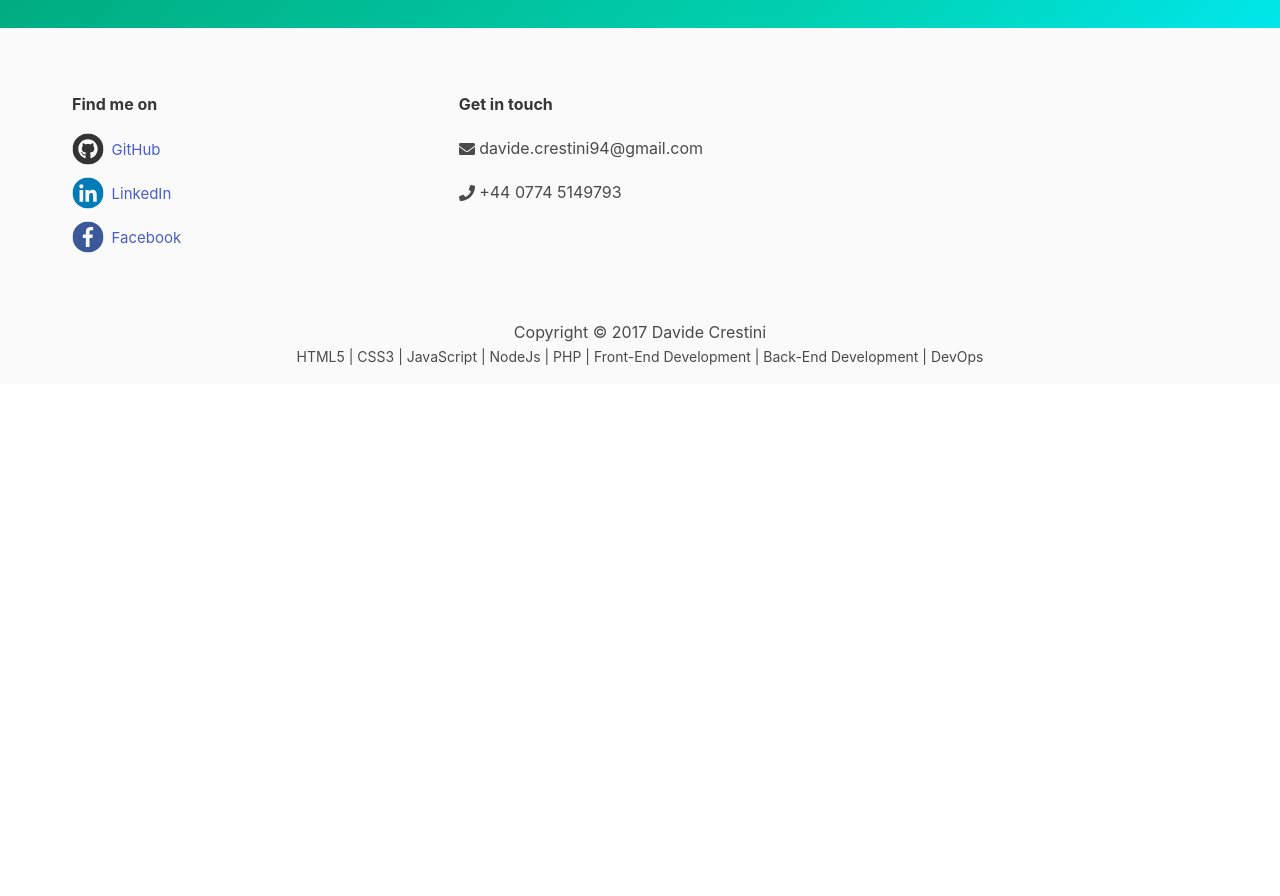
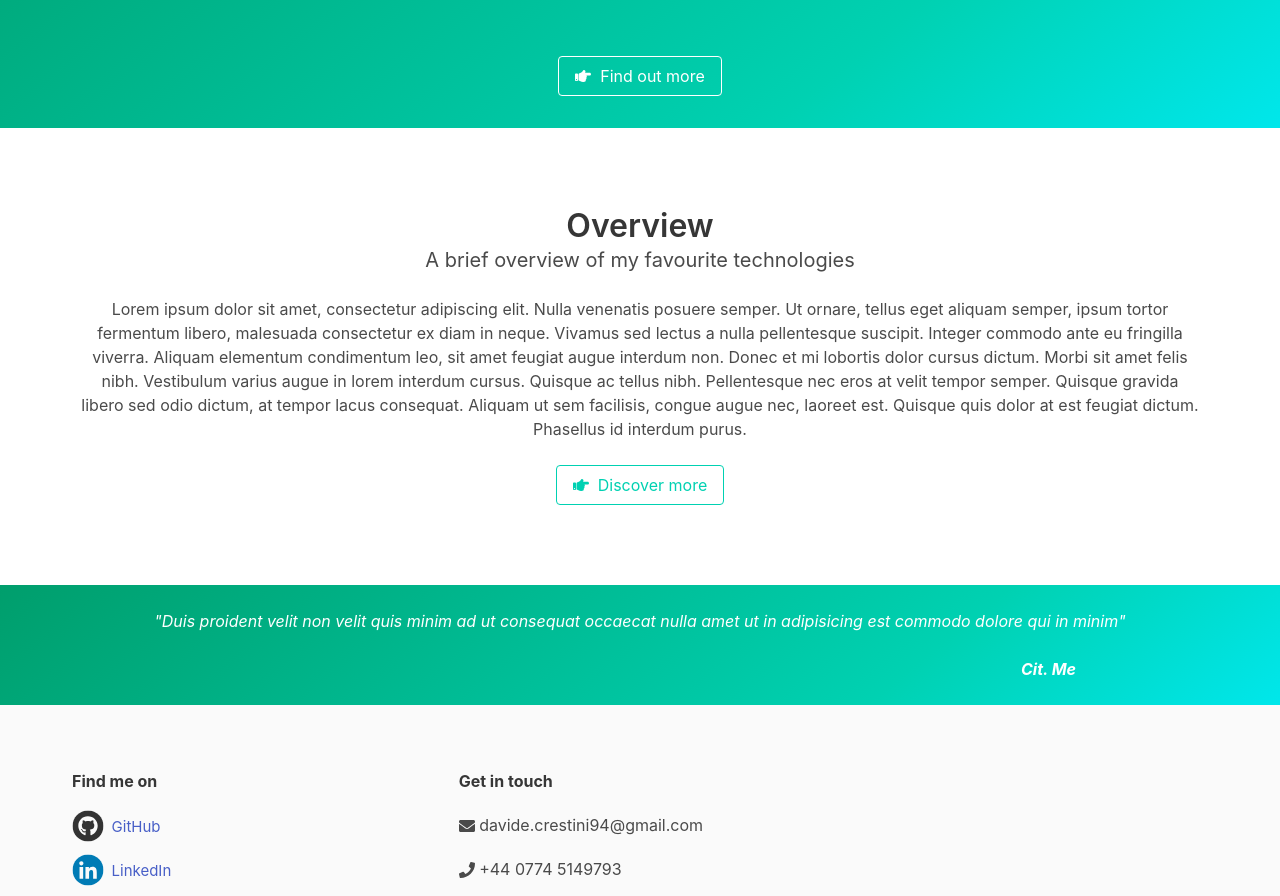
Before and after one commit to KrustyC/dcrestini.me, a React app: page / in a window 1280 px wide. Shown: the part 1371-2267 px from the top of the page. Before the commit the page ends 1755 px from the top, so only its background shows below. Built offline with nearby package versions, Linux system fonts and the light colour scheme.

Commit message:
overview

```diff
--- a/src/assets/home.scss
+++ b/src/assets/home.scss
@@ -13,7 +13,24 @@
    padding: 5rem !important;
 }
 
+.hero {
+  blockquote {
+    font-style: italic;
+  }
+
+  span.author {
+    float: right;
+    margin-right: 180px;
+    font-weight: bold;
+    font-style: italic;
+  }
+}
+
 .hero.interests {
+  .hero-header {
+    padding-top: 4em;
+  }
+
   .hero-foot {
     padding-top: 20px;
     padding-bottom: 2rem;
--- a/src/components/home/_interests.jsx
+++ b/src/components/home/_interests.jsx
@@ -15,6 +15,9 @@ class Interests extends Component {
   render(){
     return (
      <section className="hero is-primary is-bold interests">
+      <div className="hero-header has-text-centered">
+        <h1 className="title">Interests</h1>
+      </div>
       <div className="hero-body">
         <div className="container">
           <div className="tile is-ancestor has-text-centered">
@@ -39,7 +42,7 @@ class Interests extends Component {
             <ul>
               <li>
                 <button className="button is-primary is-outlined is-inverted">
-                <i className="fa fa-hand-point-right" /> &nbsp; Discover more about my interests
+                <i className="fa fa-hand-point-right" /> &nbsp; Find out more
                 </button>
               </li>
             </ul>
--- /dev/null
+++ b/src/components/home/_overview.jsx
@@ -0,0 +1,28 @@
+import React, { Component } from 'react'
+
+class Overview extends Component {
+  render(){
+    return (
+      <section className="hero is-medium is-bold">
+        <div className="hero-body about">
+          <div className="tile is-ancestor">
+            <div className="tile is-parent">
+              <div className="tile is-child has-text-centered">
+                <p className="title">Overview</p>
+                <p className="subtitle">A brief overview of my favourite technologies</p>
+                  <div className="content">
+                    Lorem ipsum dolor sit amet, consectetur adipiscing elit. Nulla venenatis posuere semper. Ut ornare, tellus eget aliquam semper, ipsum tortor fermentum libero, malesuada consectetur ex diam in neque. Vivamus sed lectus a nulla pellentesque suscipit. Integer commodo ante eu fringilla viverra. Aliquam elementum condimentum leo, sit amet feugiat augue interdum non. Donec et mi lobortis dolor cursus dictum. Morbi sit amet felis nibh. Vestibulum varius augue in lorem interdum cursus. Quisque ac tellus nibh. Pellentesque nec eros at velit tempor semper. Quisque gravida libero sed odio dictum, at tempor lacus consequat. Aliquam ut sem facilisis, congue augue nec, laoreet est. Quisque quis dolor at est feugiat dictum. Phasellus id interdum purus.
+                  </div>
+                    <a className="button is-primary is-outlined">
+                      <i className="fa fa-hand-point-right" /> &nbsp; Discover more
+                    </a>
+              </div>
+            </div>
+          </div>
+        </div>
+      </section>
+    )
+  }
+}
+
+export default Overview
--- a/src/components/home/_quote.jsx
+++ b/src/components/home/_quote.jsx
@@ -1,19 +1,19 @@
 import React, { Component } from 'react'
-import { Container, Divider, Dropdown, Grid, Header, Image, List, Menu, Segment, Button, Icon } from 'semantic-ui-react'
 
 class Quote extends Component {
   render(){
     return (
-      <Segment style={{ padding: '0em' }} vertical>
-        <Grid celled='internally' columns='equal' stackable>
-          <Grid.Row textAlign='center'>
-            <Grid.Column style={{ paddingBottom: '5em', paddingTop: '5em' }}>
-              <Header as='h3' style={{ fontSize: '2em' }}>"What a Man"</Header>
-              <p style={{ fontSize: '1.33em' }}>That is what they all say about me</p>
-            </Grid.Column>
-          </Grid.Row>
-        </Grid>
-      </Segment>
+      <section className="hero is-small is-primary is-bold">
+        <div className="hero-body has-text-centered">
+          <blockquote>
+            "Duis proident velit non velit quis minim ad ut consequat occaecat nulla amet ut in adipisicing est commodo dolore qui in minim"
+          </blockquote>
+          <br/>
+          <span className="author">
+            Cit. Me
+          </span>
+        </div>
+      </section>
     )
   }
 }
--- a/src/components/home/index.jsx
+++ b/src/components/home/index.jsx
@@ -5,6 +5,8 @@ import '../../assets/home.scss'
 import Header from './_header'
 import About from './_about'
 import Interesets from './_interests'
+import Overview from './_overview'
+import Quote from './_quote'
 
 import '../../assets/home.scss'
 
@@ -14,6 +16,8 @@ const Home = () => (
     <Header />
     <About />
     <Interesets />
+    <Overview />
+    <Quote />
   </div>
 
 )
```
